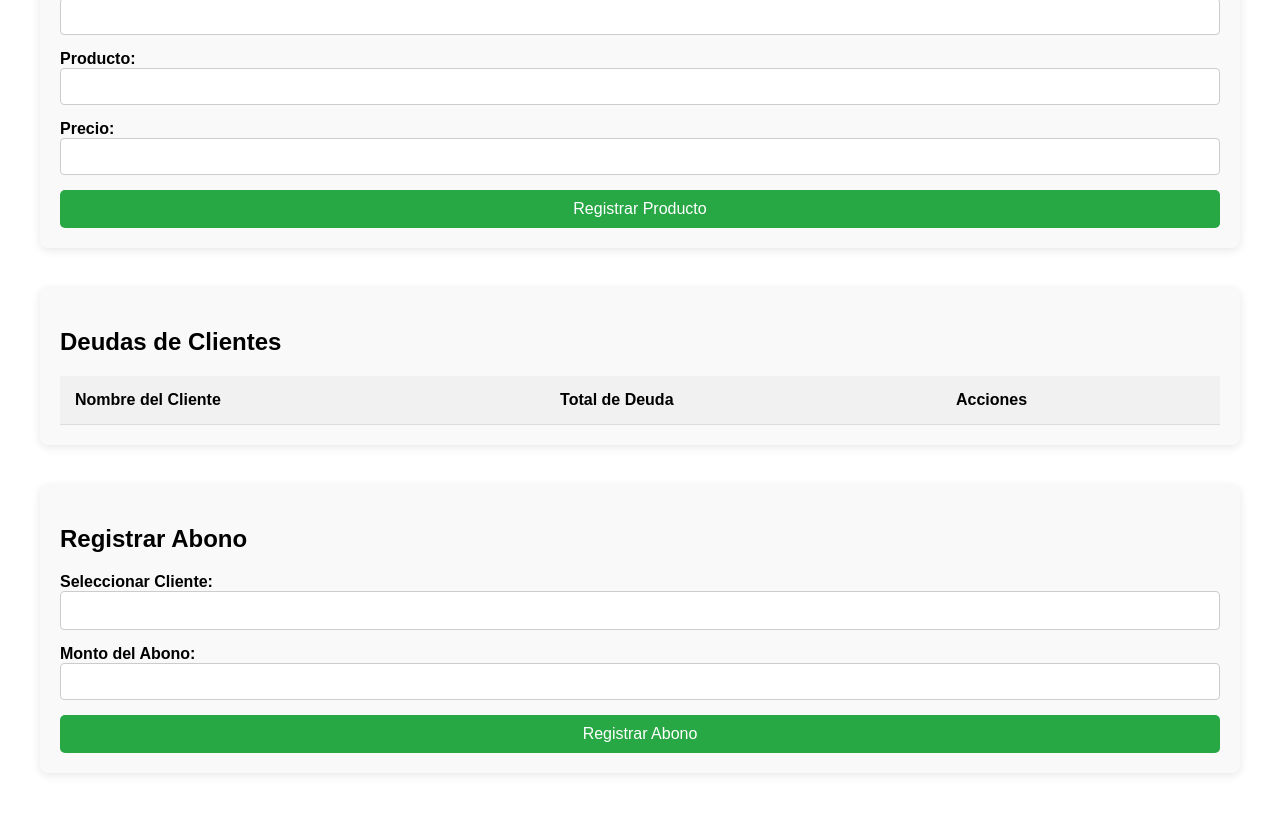
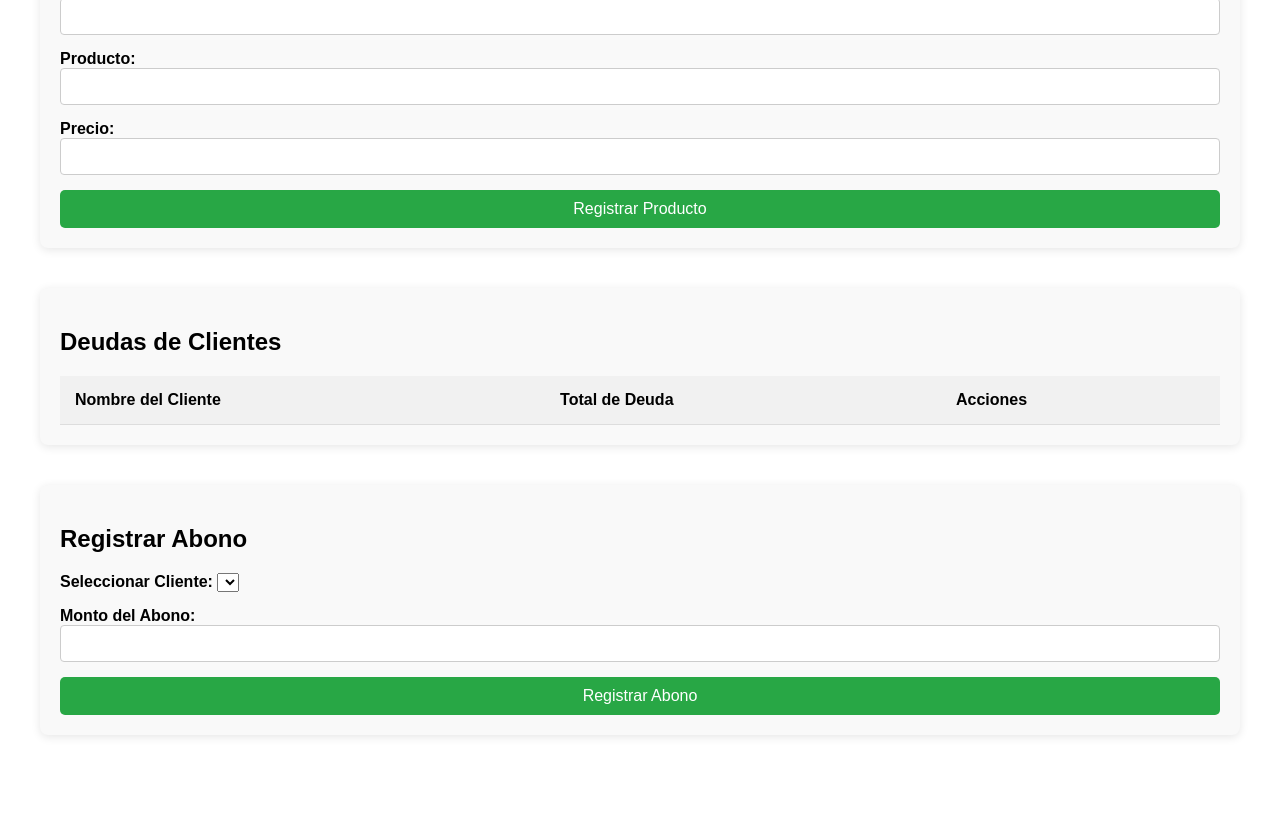
Before and after one commit to racideveloper/tiendita, a plain HTML site: page index.html in a window 1280 px wide. Shown: the part 470-1283 px from the top of the page. Drawn offline with Linux system fonts and the light colour scheme.

Commit message:
first commit

```diff
--- a/style.css
+++ b/style.css
@@ -34,7 +34,7 @@
   margin-bottom: 5px;
 }
 
-.form-group input, .form-group select {
+.form-group input{
   width: 100%;
   padding: 10px;
   border: 1px solid #ccc;
@@ -77,18 +77,6 @@
   background-color: #f9f9f9;
 }
 
-select {
-  appearance: none;
-  -webkit-appearance: none; /* Safari & Chrome */
-  -moz-appearance: none; /* Firefox */
-  background-color: white;
-  border: 1px solid #ccc;
-  padding: 10px;
-  border-radius: 4px;
-  font-size: 1rem;
-  width: 100%;
-}
-
 /* Responsivo */
 @media (max-width: 768px) {
   .form, .table {
```
